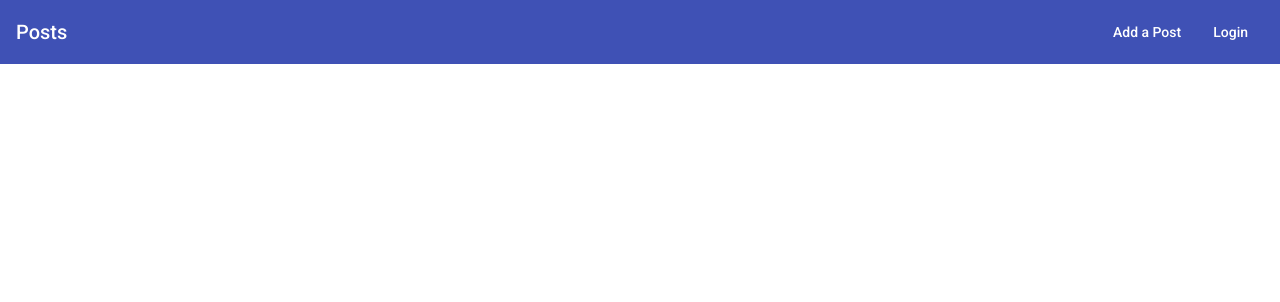
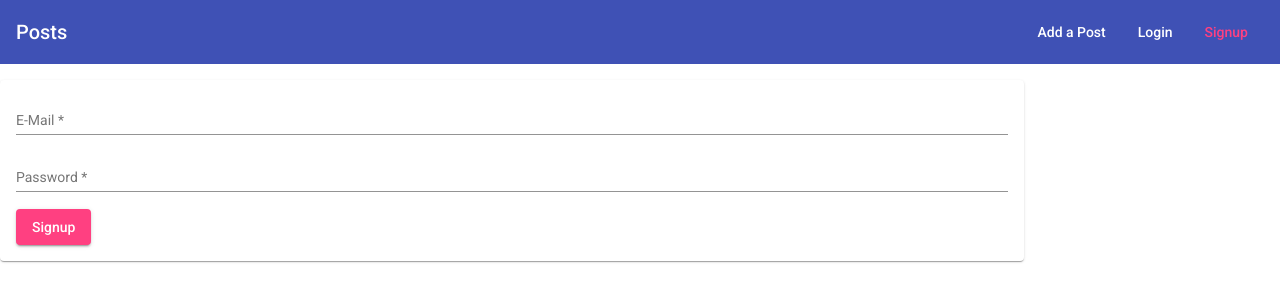
Before and after one commit to cschneide143/mean-course, an Angular app: page /signup in a window 1280 px wide. Before the commit this address led to /. Shown: the top 302 px of the page. Built offline with nearby package versions, Linux system fonts and the light colour scheme.

Commit message:
add signup page

```diff
--- a/src/app/app-routing.module.ts
+++ b/src/app/app-routing.module.ts
@@ -1,6 +1,7 @@
 import { NgModule } from '@angular/core';
 import { RouterModule, Routes } from '@angular/router';
 import { LoginComponent } from './auth/login/login.component';
+import { SignupComponent } from './auth/signup/signup.component';
 import { PostCreateComponent } from './posts/post-create/post-create.component';
 import { PostListComponent } from './posts/post-list/post-list.component';
 
@@ -8,7 +9,8 @@
   { path: '', component: PostListComponent },
   { path: 'create', component: PostCreateComponent },
   { path: 'edit/:postId', component: PostCreateComponent },
-  { path: 'login', component: LoginComponent}
+  { path: 'login', component: LoginComponent},
+  { path: 'signup', component: SignupComponent }
 ];
 
 @NgModule({
--- a/src/app/app.module.ts
+++ b/src/app/app.module.ts
@@ -18,6 +18,7 @@
 import { PostListComponent } from './posts/post-list/post-list.component';
 import { AppRoutingModule } from './app-routing.module';
 import { LoginComponent } from './auth/login/login.component';
+import { SignupComponent } from './auth/signup/signup.component';
 
 @NgModule({
   declarations: [
@@ -25,7 +26,8 @@
     PostCreateComponent,
     HeaderComponent,
     PostListComponent,
-    LoginComponent
+    LoginComponent,
+    SignupComponent
   ],
   imports: [
     BrowserModule,
--- /dev/null
+++ b/src/app/auth/signup/signup.component.css
@@ -0,0 +1,8 @@
+
+mat-form-field {
+  width: 100%;
+}
+
+mat-spinner {
+  margin: auto;
+}
--- /dev/null
+++ b/src/app/auth/signup/signup.component.html
@@ -0,0 +1,33 @@
+<mat-card>
+  <mat-spinner *ngIf="isLoading"></mat-spinner>
+  <form (submit)="onSignup(signupForm)" #signupForm="ngForm" *ngIf="!isLoading">
+    <mat-form-field>
+      <input
+        matInput
+        name="email" ngModel
+        type="email"
+        placeholder="E-Mail"
+        #emailInput="ngModel"
+        required
+        email
+      />
+      <mat-error *ngIf="emailInput.invalid"
+        >Please enter a valid email</mat-error
+      >
+    </mat-form-field>
+
+    <mat-form-field>
+      <input
+        matInput
+        name="password" ngModel
+        type="password"
+        placeholder="Password"
+        #passwordInput="ngModel"
+        required>
+      <mat-error *ngIf="passwordInput.invalid"
+        >Please enter a valid password</mat-error
+      >
+    </mat-form-field>
+    <button mat-raised-button color="accent" type="submit">Signup</button>
+  </form>
+</mat-card>
--- /dev/null
+++ b/src/app/auth/signup/signup.component.ts
@@ -0,0 +1,16 @@
+import { Component } from "@angular/core";
+import { NgForm } from "@angular/forms";
+
+@Component({
+  templateUrl: './signup.component.html',
+  styleUrls: ['./signup.component.css'],
+})
+
+export class SignupComponent {
+  isLoading = false;
+
+  onSignup(form: NgForm) {
+    console.log(form.value);
+  }
+
+}
--- a/src/app/header/header.component.html
+++ b/src/app/header/header.component.html
@@ -14,5 +14,10 @@
         >Login</a
       >
     </li>
+    <li>
+      <a mat-button routerLink="/signup" routerLinkActive="mat-accent"
+        >Signup</a
+      >
+    </li>
   </ul>
 </mat-toolbar>
```
